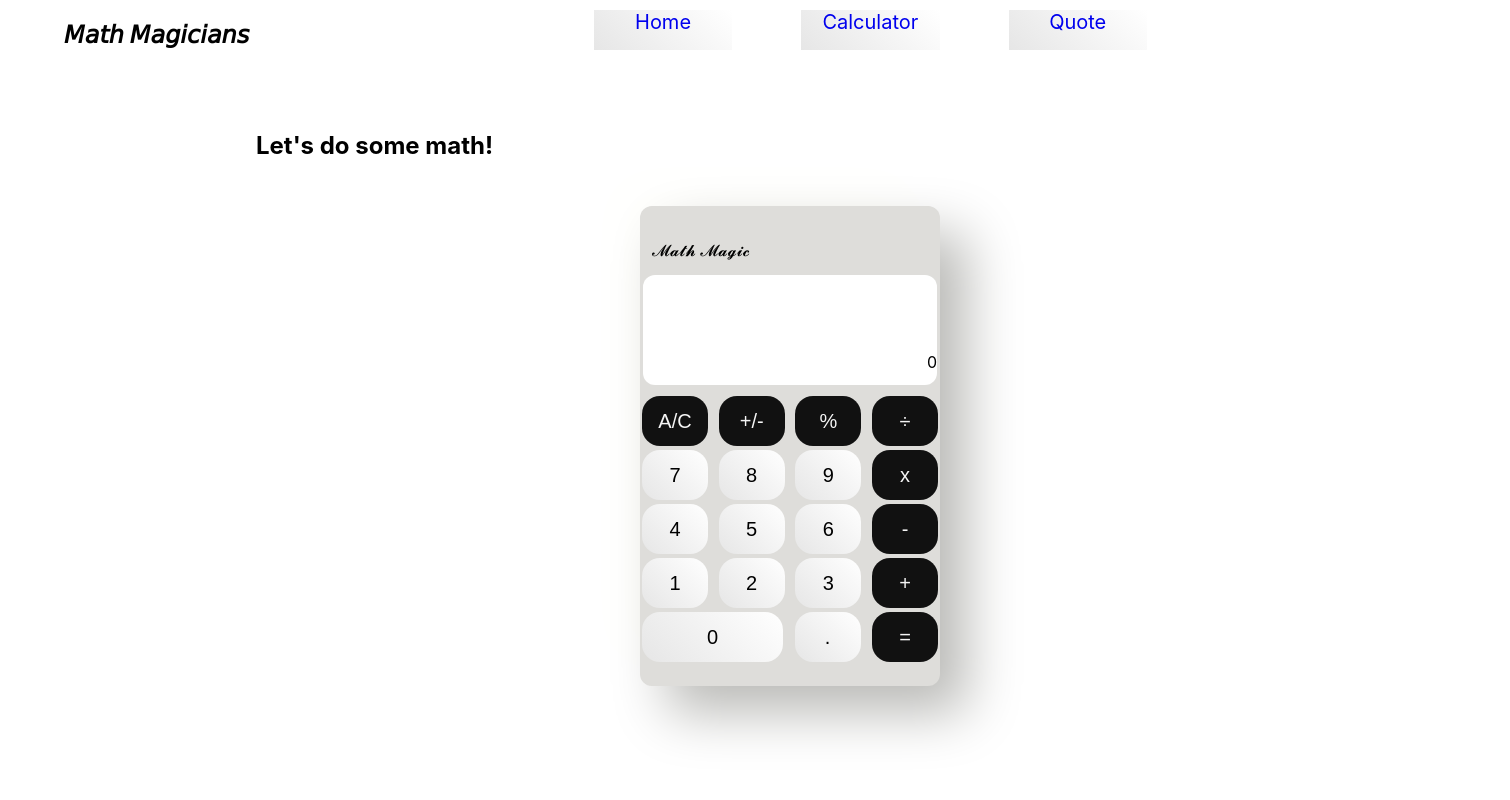
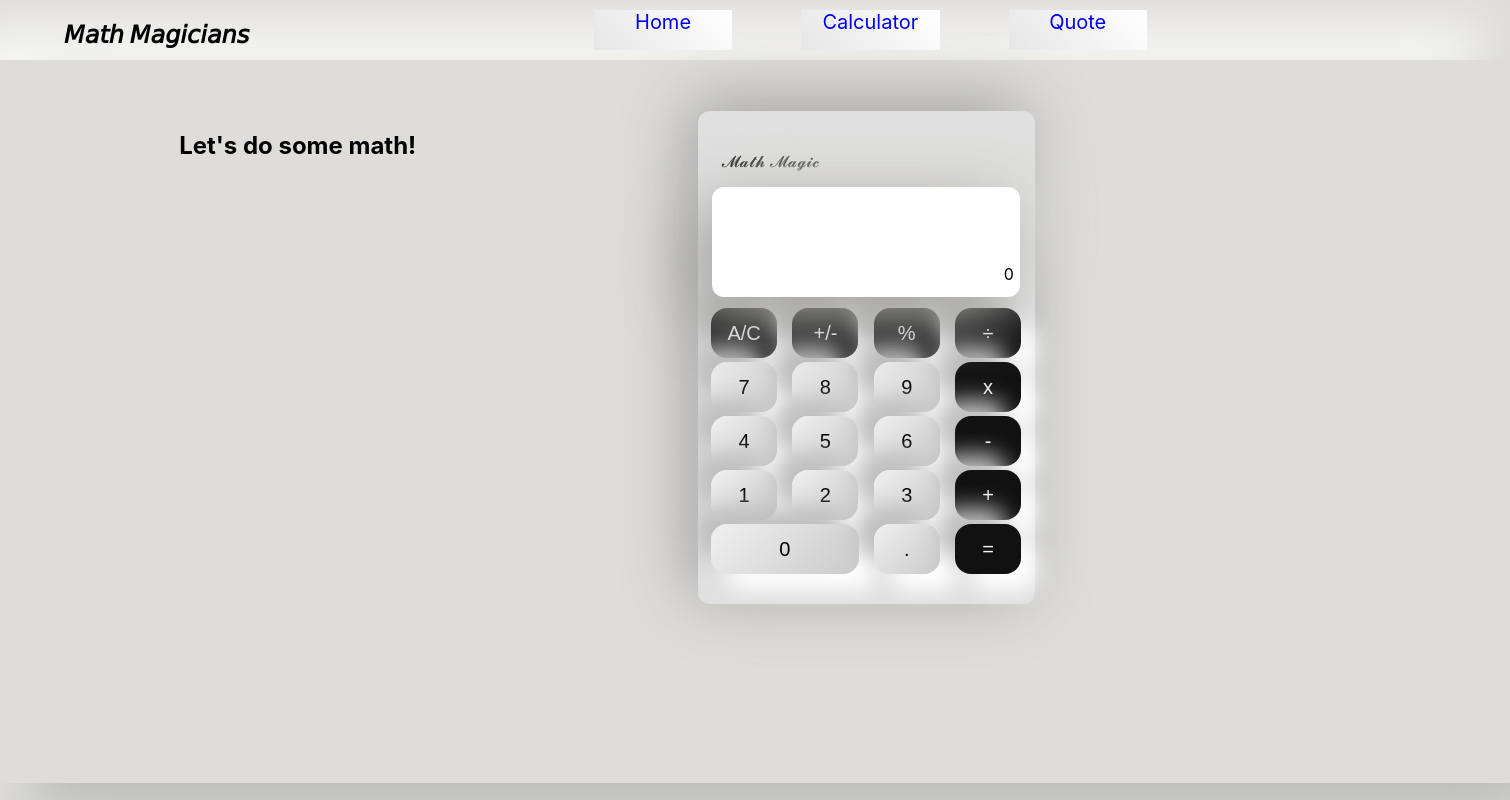
Before and after one commit to KanoCode/Math-Magicians, a React (Create React App) app: page /Calculator in a window 1280 px wide. Shown: the top 800 px of the page, 1510 px wide, since content can reach past the window. Built offline with nearby package versions, Linux system fonts and the light colour scheme; the HTML template or start-up script is replaced by a standard one.

Commit message:
Add styles

```diff
--- a/src/App.css
+++ b/src/App.css
@@ -1,21 +1,23 @@
 .calc-wrap {
-  width: 300px;
-  margin: 6% 50%;
+  width: 314px;
   border-radius: 12px;
-  background: #deddda;
-  box-shadow: 27px 27px 54px #babab7, -27px -27px 54px #fffffd;
+  background: #e0e0e0;
+  /* border-radius: 39px; */
+  /* box-shadow: 27px 27px 54px #babab7, -27px -27px 54px #fffffd; */
+  padding: 1%;
+  box-shadow: -10px -10px 66px #a3a2a0, 10px 10px 56px #dddcd8;
 }
 
 .container {
   width: 100%;
-  margin: 6% auto;
-  height: 60vh;
+  /* margin: 6% auto; */
   display: flex;
   flex-direction: column;
   justify-content: center;
   align-self: center;
   list-style: none;
   padding: 0;
+  /* border: solid; */
 }
 
 .firstRow {
@@ -27,6 +29,9 @@
   display: flex;
   position: relative;
   margin-bottom: 3%;
+  border-radius: 39px;
+  /* background: linear-gradient(225deg, #adaca9, #cdccc9); */
+  box-shadow: -20px 20px 66px #a3a2a0, 20px -20px 66px #dddcd8;
   border-radius: 12px;
 }
 
@@ -34,7 +39,7 @@
   position: absolute;
   height: 30%;
   margin-bottom: 0;
-  right: 0;
+  right: 2%;
   bottom: 0;
 }
 
@@ -47,17 +52,21 @@ li {
   justify-content: space-between;
 }
 
-section,
-main {
+main,
+section {
   padding: 14%;
+  width: 50%;
+  margin: 4% auto;
+  box-shadow: 27px 27px 54px #babab7, -27px -27px 54px #fffffd;
 }
 
 .calculator-css {
-  width: 60%;
+  width: 90%;
   padding-top: 4%;
+  display: flex;
   margin: 0 auto;
 }
 
 .calculator-css h2 {
-  width: 40%;
+  width: 45%;
 }
--- a/src/Components/Button.css
+++ b/src/Components/Button.css
@@ -1,12 +1,14 @@
 .container button {
   width: 66px;
   margin: 2px;
-  border: none;
+  border: none ;
   font-size: 20px;
   height: 50px;
   cursor: pointer;
-  border-radius: 18px;
-  background: linear-gradient(45deg, #e6e6e6, #fff);
+  border-radius: 16px;
+  /* background: #e0e0e0; */
+  background: linear-gradient(315deg, #cacaca, #f0f0f0);
+  box-shadow: -16px -16px 22px #bebebe, 16px 16px 22px #ffffff;
 }
 
 button:hover {
--- a/src/index.css
+++ b/src/index.css
@@ -14,6 +14,7 @@ body {
     sans-serif;
   -webkit-font-smoothing: antialiased;
   -moz-osx-font-smoothing: grayscale;
+  background: #deddda;
 }
 
 code {
```
